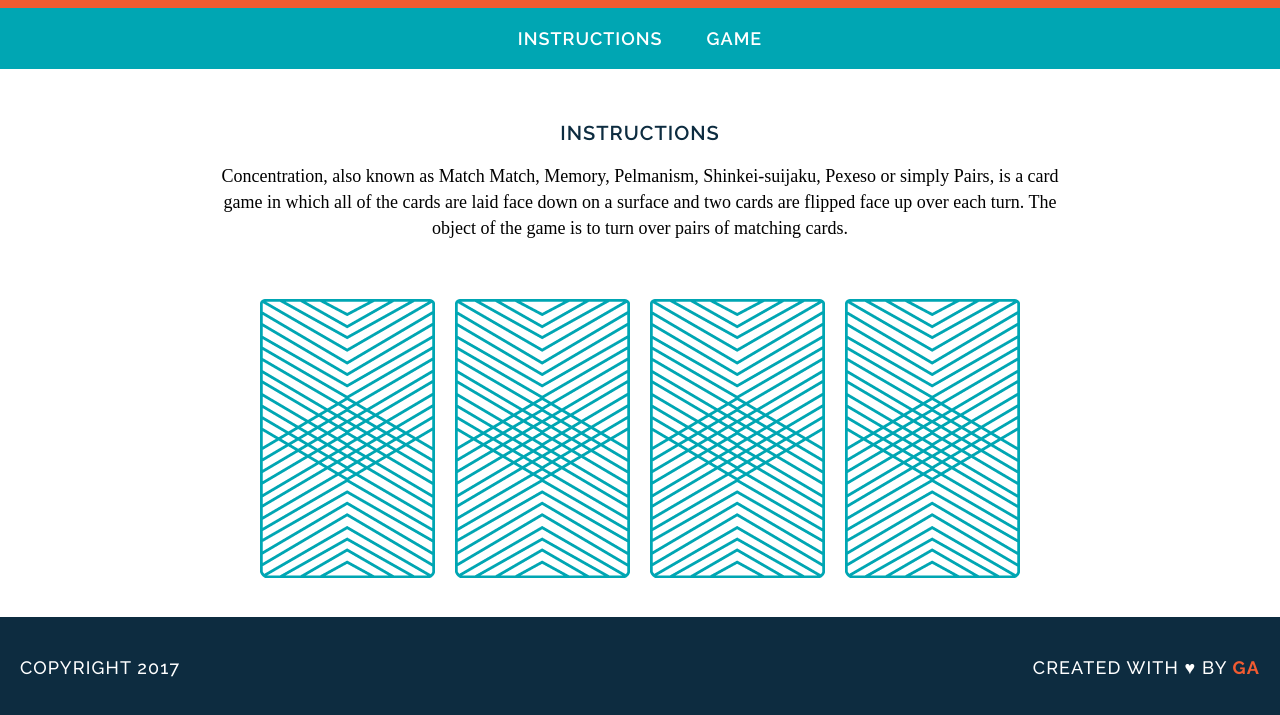
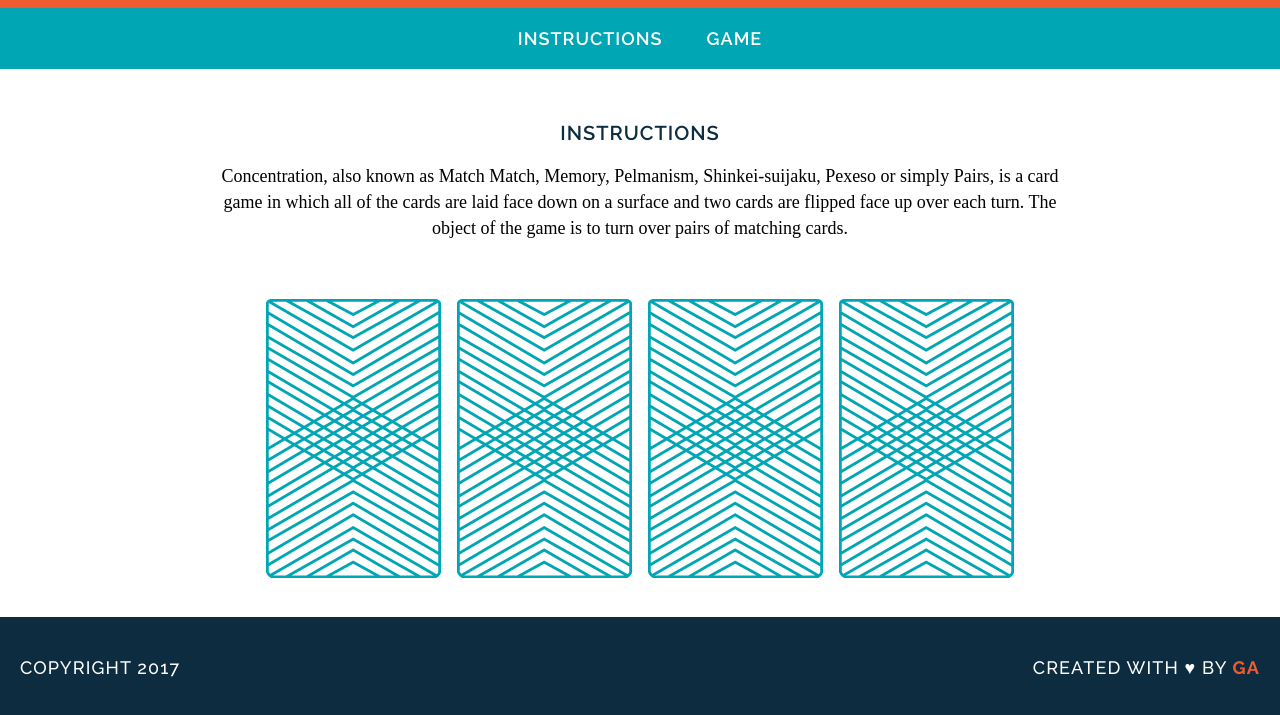
Before and after one commit to Garricktgh/wdi-fundamentals-memorygame, a plain HTML site: page memory_game/index.html in a window 1280 px wide. Shown: the part 105-820 px from the top of the page. Drawn offline with Linux system fonts and the light colour scheme; a web font is replaced by a local one.

Commit message:
created game logic

```diff
--- a/memory_game/index.html
+++ b/memory_game/index.html
@@ -17,12 +17,13 @@
 	  <main>
 	  	<h2 id="instructions-href">INSTRUCTIONS</h2>
 	  	<p>Concentration, also known as Match Match, Memory, Pelmanism, Shinkei-suijaku, Pexeso or simply Pairs, is a card game in which all of the cards are laid face down on a surface and two cards are flipped face up over each turn. The object of the game is to turn over pairs of matching cards.</p>
-	  	<div id="game-href">
+	  	<div id="game-board" class="board clearfix"></div>
+	  	<!-- <div id="game-href">
 				<img src="images/back.png" alt="king of diamonds">
 				<img src="images/back.png" alt="king of hearts">
 				<img src="images/back.png" alt="queen of diamonds">
 				<img src="images/back.png" alt="queen of hearts">
-			</div>
+			</div> -->
 	  </main>
 	  <footer class="clearfix">
 	 	 <p class="copyright">Copyright 2017</p>
--- a/memory_game/js/main.js
+++ b/memory_game/js/main.js
@@ -32,16 +32,26 @@ function checkForMatch() {
 }
 
 
-function flipCard(cardId) {
+function flipCard() {
+	var cardId = this.getAttribute('data-id');
 	cardsInPlay.push(cards[cardId].rank);
 	console.log("User flipped " + cards[cardId].rank);
 	console.log(cards[cardId].suit);
-	console.log(cards[cardId].cardImage);
+	this.setAttribute('src', cards[cardId].cardImage);
 
 	if (cardsInPlay.length === 2) {
 		checkForMatch();
 	}
 }
 
-flipCard(0);
-flipCard(2);
+function createBoard() {
+	for (var i = 0; i < cards.length; i++) {
+		var cardElement = document.createElement('img');
+		cardElement.setAttribute('src', 'images/back.png');
+		cardElement.setAttribute('data-id', i);
+		cardElement.addEventListener('click', flipCard);
+		document.getElementById('game-board').appendChild(cardElement);
+	}
+}
+
+createBoard();
```
